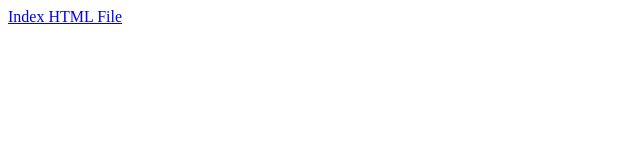
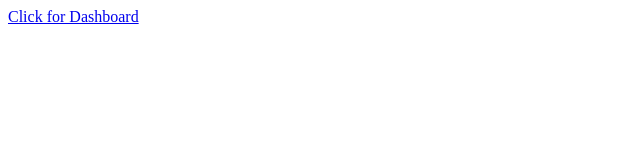
Before and after one commit to annapettigrew/plotly-challenge, a plain HTML site: page index.html in a window 1280 px wide. Shown: the full height of the page, 0-640 px from the left. Drawn offline with Linux system fonts and the light colour scheme.

Commit message:
Update index.html

```diff
--- a/index.html
+++ b/index.html
@@ -8,6 +8,6 @@
     <link rel="code/index.html" href="index.html">
 </head>
 <body>
-    <a href="./code/index.html">Index HTML File</a>
+    <a href="./code/index.html">Click for Dashboard</a>
 </body>
 </html>
```
